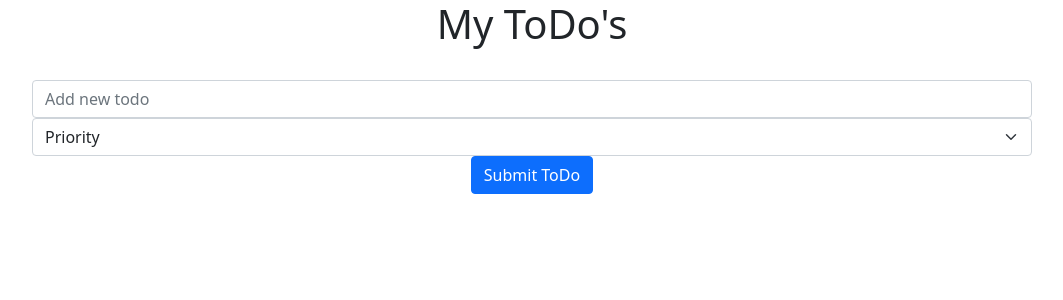
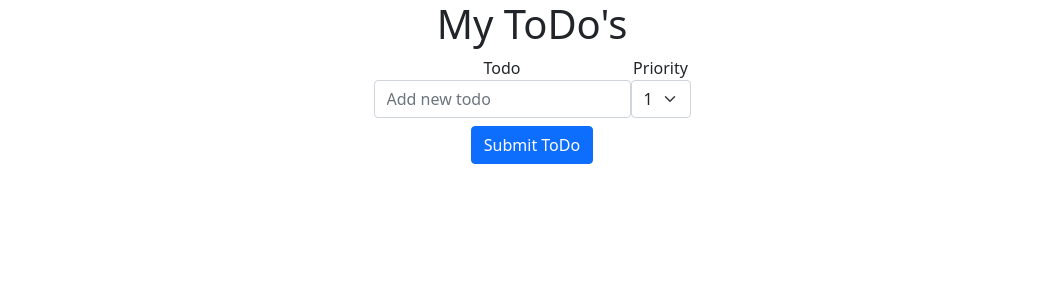
Before and after one commit to andrepautin/to-do-list-react, a React (Create React App) app: page / in a window 1280 px wide. Shown: the top 300 px of the page, without its empty margins (108-1171 px from the left). Built offline with nearby package versions, Linux system fonts and the light colour scheme.

Commit message:
fix functionality for form input and add styling

```diff
--- /dev/null
+++ b/src/NewTodoForm.css
@@ -0,0 +1,8 @@
+.flex-container {
+    display: flex;
+    justify-content: center;
+}
+
+.flex-child {
+    flex: 1;
+}
--- a/src/NewTodoForm.js
+++ b/src/NewTodoForm.js
@@ -1,9 +1,10 @@
 import Form from "react-bootstrap/Form";
 import Button from "react-bootstrap/Button";
+import "./NewTodoForm.css";
 import { useState } from "react";
 function NewTodoForm({addTodo}) {
   const [description, setDescription] = useState("");
-  const [priority, setPriority] = useState();
+  const [priority, setPriority] = useState(1);
   const [todoId, setTodoId] = useState(0);
   function handleDescriptionChange(evt) {
     evt.preventDefault();
@@ -15,8 +16,11 @@ function NewTodoForm({addTodo}) {
     setPriority(evt.target.value);
   }
 
-  function handleSubmit() {
-    console.log("desc, pri, id --->", description, priority, todoId);
+  function handleSubmit(evt) {
+    evt.preventDefault();
+    if (description === "") {
+      return alert ("Description is required");
+    }
     let newTodo = {};
     newTodo.id = todoId;
     newTodo.description = description;
@@ -24,27 +28,29 @@ function NewTodoForm({addTodo}) {
     addTodo(newTodo);
     setTodoId(todoId + 1);
     setDescription("");
-    setPriority();
+    setPriority(1);
   }
 
   return (
-    <Form>
-      <Form.Group>
-      <Form.Label htmlFor="searchBox"></Form.Label>
+    <Form onSubmit={handleSubmit}>
+      <Form.Group className="flex-container">
+      <Form.Label htmlFor="searchBox">Todo
         <Form.Control
-          className="new-todo"
+          className="flex-child"
           value={description}
           id="addTodo"
           type="text"
           placeholder="Add new todo"
           onChange={handleDescriptionChange}
         />
-        <Form.Select onChange={handlePriorityChange}>
-          <option value={false}>Priority</option>
+      </Form.Label>
+      <Form.Label>Priority
+        <Form.Select value={priority} onChange={handlePriorityChange} className="flex-child">
           <option value={1}>1</option>
           <option value={2}>2</option>
           <option value={3}>3</option>
         </Form.Select>
+      </Form.Label>
       </Form.Group>
       <Button onClick={handleSubmit}>Submit ToDo</Button>
     </Form>
--- a/src/ToDo.js
+++ b/src/ToDo.js
@@ -7,9 +7,9 @@ function ToDo({todo, updateTodo, deleteTodo}) {
 
   return (
     <div>
-      <p>{todo.id}</p>
-      <p>{todo.description}</p>
-      <p>{todo.priority}</p>
+      <p>ID: {todo.id}</p>
+      <p>DESCRIPTION: {todo.description}</p>
+      <p>PRIORITY: {todo.priority}</p>
     </div>
   )
 }
```
